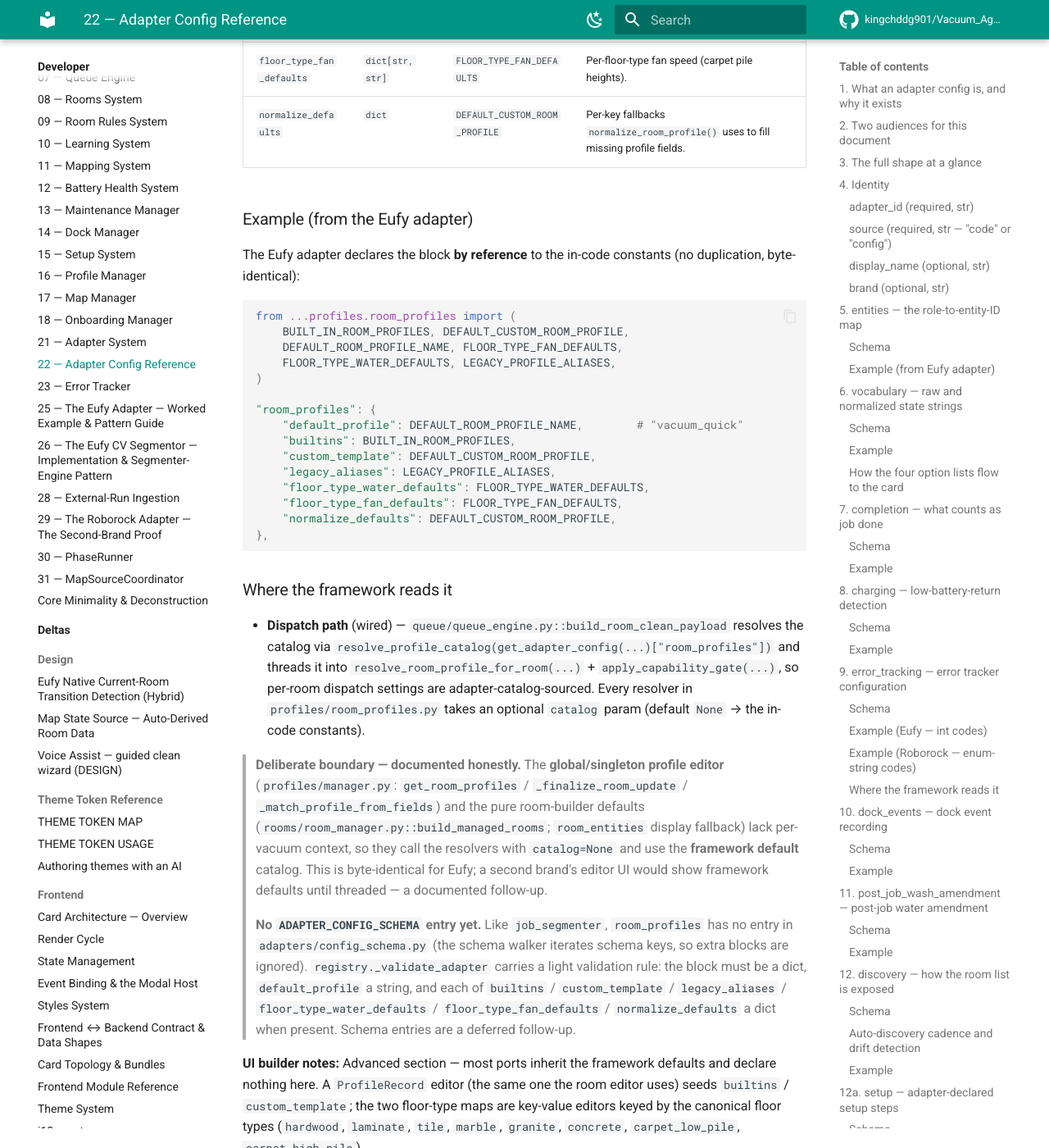
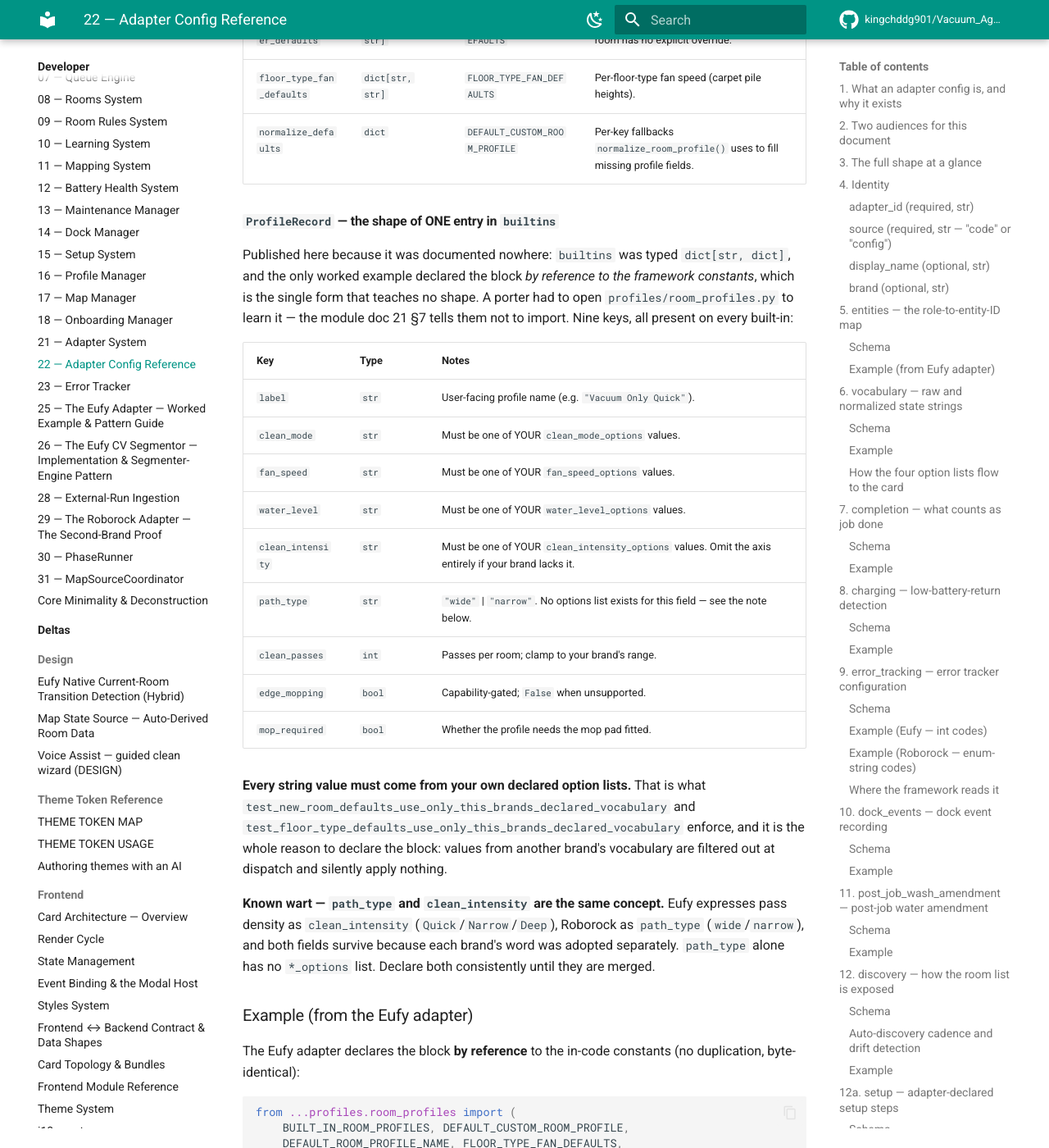
Before and after one commit to kingchddg901/Vacuum_Agent, an MkDocs documentation site: the page built from docs/dev/22-adapter-config-reference.md, in a window 1280 px wide and 1400 px high, scrolled down 45644 px. Shown: the whole window at 82% size. Built offline with MkDocs 1.6.1 and Material for MkDocs 9.7.7, drawn with Linux system fonts in a browser that asks for light colours; comment, search, counter and statistics services are not loaded; some of the changed text lies outside the part shown.

Commit message:
docs(porting): room_profiles was optional, required, and unlearnable at once
The blind port's worst finding, and I built the third horn of it this afternoon.

A porter following the workflow doc met three statements that cannot all be
obeyed:

  1. porting-guide called room_profiles OPTIONAL (block table, checklist step);
  2. doc 21 section 7 step 4 says 'Declare room_profiles' and records the shipped
     Roborock bug that omitting it caused — a warning in neither place a porter
     following the guide would read;
  3. doc 21's weld table (mine, today) said 'the one real weld — do not copy it',
     which reads as 'do not look at it' — and the module was the ONLY place the
     record shape existed.

So: optional, required, and the shape unlearnable. Builder 1 reconstructed
ProfileRecord from three indirect sources and noted a wrong guess 'fails silently
onto every room this brand ever creates'.

Fixed at all three points:

  * doc 22 now PUBLISHES the ProfileRecord shape — nine keys with types and the
    rule that every string must come from that brand's own declared option
    lists, which is what the two vocabulary contract tests enforce. It was typed
    dict[str, dict], and the one worked example declared the block BY REFERENCE
    to the framework constants: the single form that teaches no shape.
  * the guide's two 'optional' claims now say effectively-required and state the
    consequence — omitting it inherits the framework catalog, which is EUFY'S, so
    rooms are created with another brand's words and apply nothing.
  * the weld line now says do not IMPORT it. Reading to understand the data is
    fine; depending on it is not. And a porter should no longer need to open it,
    because the shape is published.

Also recorded there: path_type and clean_intensity are the same concept (Eufy's
word and Roborock's word both survived as separate fields, and path_type alone
has no options list) — declare both consistently until they are merged.

mkdocs --strict green.

Co-Authored-By: Claude Opus 5 <noreply@anthropic.com>

```diff
--- a/docs/dev/22-adapter-config-reference.md
+++ b/docs/dev/22-adapter-config-reference.md
@@ -1696,12 +1696,45 @@ key.
 | Field | Type | In-code default | Purpose |
 |-------|------|-----------------|---------|
 | `default_profile` | `str` | `DEFAULT_ROOM_PROFILE_NAME` (`"vacuum_quick"`) | Profile name a newly-discovered room gets, and the fallback when a requested name is unknown. |
-| `builtins` | `dict[str, dict]` | `BUILT_IN_ROOM_PROFILES` | The built-in profile presets (`vacuum_quick`, `vacuum_deep`, `vacuum_mop_quick`, `vacuum_mop_deep`), each a `ProfileRecord`. |
+| `builtins` | `dict[str, ProfileRecord]` | `BUILT_IN_ROOM_PROFILES` | The built-in profile presets (`vacuum_quick`, `vacuum_deep`, `vacuum_mop_quick`, `vacuum_mop_deep`), each a `ProfileRecord`. |
 | `custom_template` | `dict` | `DEFAULT_CUSTOM_ROOM_PROFILE` | Template for the editable user profile slot (`user_1`). |
 | `legacy_aliases` | `dict[str, str]` | `LEGACY_PROFILE_ALIASES` | Maps retired profile names to current ones (e.g. `vacuum_standard → vacuum_quick`). |
 | `floor_type_water_defaults` | `dict[str, str]` | `FLOOR_TYPE_WATER_DEFAULTS` | Per-floor-type water level applied when a room has no explicit override. |
 | `floor_type_fan_defaults` | `dict[str, str]` | `FLOOR_TYPE_FAN_DEFAULTS` | Per-floor-type fan speed (carpet pile heights). |
 | `normalize_defaults` | `dict` | `DEFAULT_CUSTOM_ROOM_PROFILE` | Per-key fallbacks `normalize_room_profile()` uses to fill missing profile fields. |
+
+#### `ProfileRecord` — the shape of ONE entry in `builtins`
+
+Published here because it was documented nowhere: `builtins` was typed
+`dict[str, dict]`, and the only worked example declared the block *by reference
+to the framework constants*, which is the single form that teaches no shape. A
+porter had to open `profiles/room_profiles.py` to learn it — the module doc 21 §7
+tells them not to import. Nine keys, all present on every built-in:
+
+| Key | Type | Notes |
+|-----|------|-------|
+| `label` | `str` | User-facing profile name (e.g. `"Vacuum Only Quick"`). |
+| `clean_mode` | `str` | Must be one of YOUR `clean_mode_options` values. |
+| `fan_speed` | `str` | Must be one of YOUR `fan_speed_options` values. |
+| `water_level` | `str` | Must be one of YOUR `water_level_options` values. |
+| `clean_intensity` | `str` | Must be one of YOUR `clean_intensity_options` values. Omit the axis entirely if your brand lacks it. |
+| `path_type` | `str` | `"wide"` \| `"narrow"`. No options list exists for this field — see the note below. |
+| `clean_passes` | `int` | Passes per room; clamp to your brand's range. |
+| `edge_mopping` | `bool` | Capability-gated; `False` when unsupported. |
+| `mop_required` | `bool` | Whether the profile needs the mop pad fitted. |
+
+**Every string value must come from your own declared option lists.** That is
+what `test_new_room_defaults_use_only_this_brands_declared_vocabulary` and
+`test_floor_type_defaults_use_only_this_brands_declared_vocabulary` enforce, and
+it is the whole reason to declare the block: values from another brand's
+vocabulary are filtered out at dispatch and silently apply nothing.
+
+**Known wart — `path_type` and `clean_intensity` are the same concept.** Eufy
+expresses pass density as `clean_intensity` (`Quick`/`Narrow`/`Deep`), Roborock
+as `path_type` (`wide`/`narrow`), and both fields survive because each brand's
+word was adopted separately. `path_type` alone has no `*_options` list. Declare
+both consistently until they are merged.
+
 
 ### Example (from the Eufy adapter)
 
```
Also changed, not shown: docs/contributing/porting-guide.md (+2 -2 lines), docs/dev/21-adapter-system.md (+1 -1 lines).
